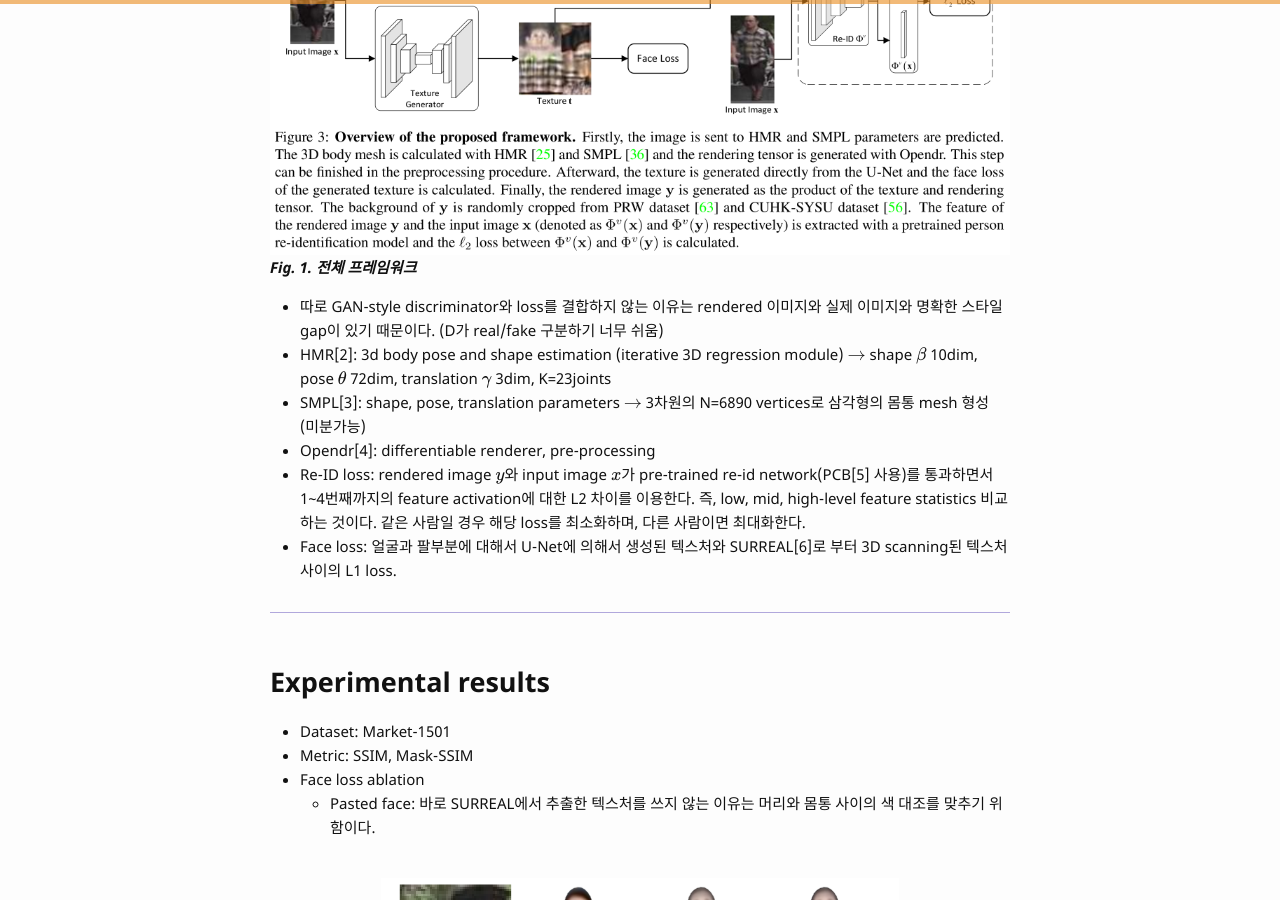
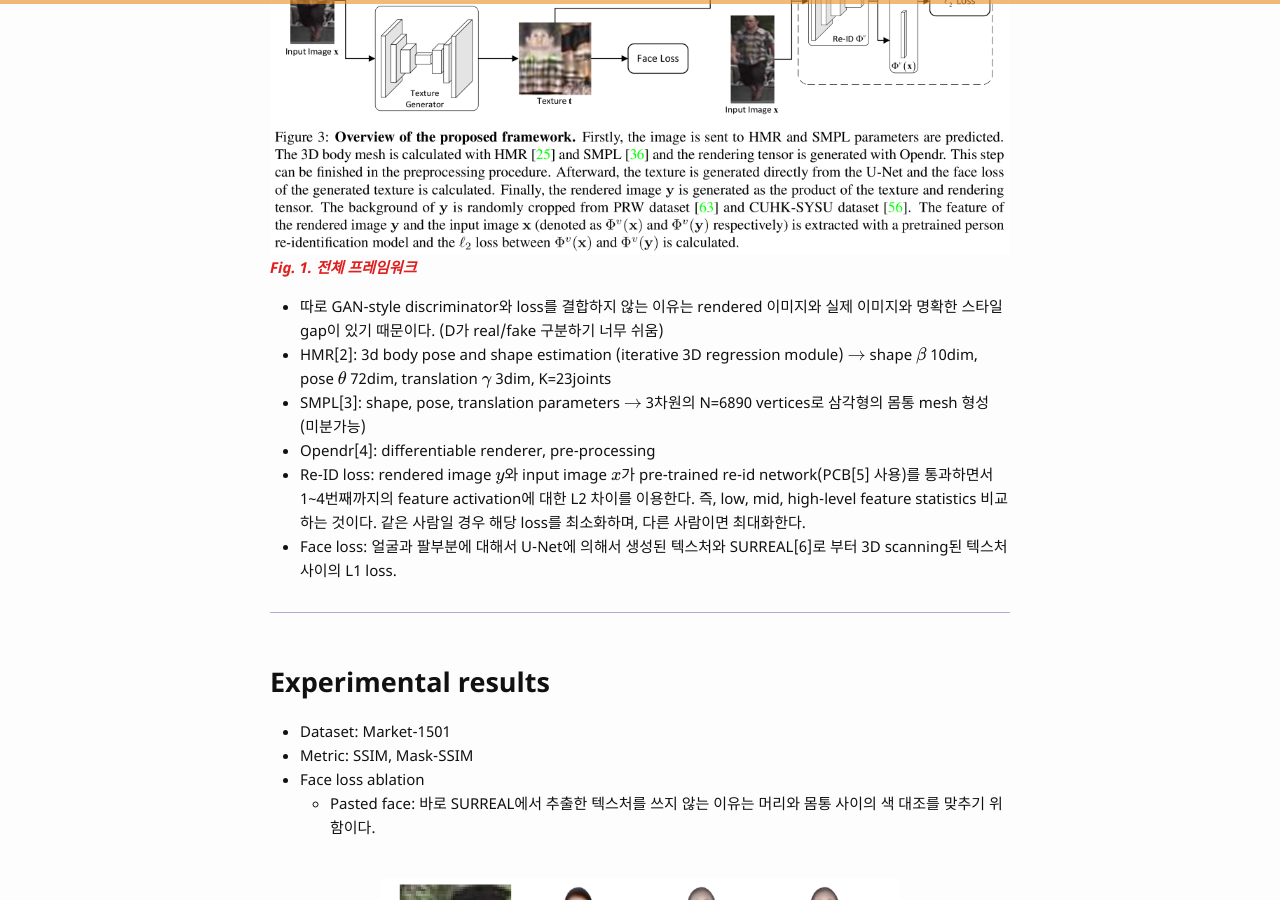
Before and after one commit to bismex/bismex.github.io, a Jekyll site: the page built from _posts/2019-05-22-3DTG.md, in a window 1280 px wide and 900 px high, scrolled down 1204 px. Built offline with Jekyll 4.4.1, drawn with Linux system fonts in a browser that asks for light colours; formulas are drawn with MathJax 3.

Commit message:
Update 2019-05-22-3DTG.md

```diff
--- a/_posts/2019-05-22-3DTG.md
+++ b/_posts/2019-05-22-3DTG.md
@@ -38,7 +38,7 @@ tags: CV re-id generative-model supervised gan 3d
 <br/>
 ![picture]({{ '/assets/images/3DTG01.png' | relative_url }})
 {: style="width: 100%;" class="center"}
-***Fig. 1. 전체 프레임워크***
+<span style="color: #e01f1f;">***Fig. 1. 전체 프레임워크***</span>
 
 - 따로 GAN-style discriminator와 loss를 결합하지 않는 이유는 rendered 이미지와 실제 이미지와 명확한 스타일 gap이 있기 때문이다. (D가 real/fake 구분하기 너무 쉬움)
 - HMR[2]: 3d body pose and shape estimation (iterative 3D regression module) $$\rightarrow$$ shape $$\beta$$ 10dim, pose $$\theta$$ 72dim, translation $$\gamma$$ 3dim, K=23joints
@@ -59,7 +59,7 @@ tags: CV re-id generative-model supervised gan 3d
 <br/>
 ![picture]({{ '/assets/images/3DTG02.png' | relative_url }})
 {: style="width: 70%;" class="center"}
-***Fig. 2. Face loss에 대한 ablation studies***
+<span style="color: #e01f1f;">***Fig. 2. Face loss에 대한 ablation studies***</span>
 
 - Re-ID loss ablation 1
   - Perceptual loss: ImageNet 통과한 것이며 바디 텍스쳐만을 보기 보다는 전반적인 텍스쳐를 맞추는 경향이 있어서 안 좋다.
@@ -68,7 +68,7 @@ tags: CV re-id generative-model supervised gan 3d
 <br/>
 ![picture]({{ '/assets/images/3DTG03.png' | relative_url }})
 {: style="width: 70%;" class="center"}
-***Fig. 2. Re-ID loss에 대한 ablation studies 1***
+<span style="color: #e01f1f;">***Fig. 2. Re-ID loss에 대한 ablation studies 1***</span>
 
 - Re-ID loss ablation 2
   - Deep features: re-id network의 마지막 특징벡터의 L1 loss 사용. deep feature만으로는 상세한 텍스처를 표현하기 힘들다는 한계점.
@@ -78,7 +78,7 @@ tags: CV re-id generative-model supervised gan 3d
 <br/>
 ![picture]({{ '/assets/images/3DTG003.png' | relative_url }})
 {: style="width: 70%;" class="center"}
-***Fig. 3. Re-ID loss에 대한 ablation studies 2***
+<span style="color: #e01f1f;">***Fig. 3. Re-ID loss에 대한 ablation studies 2***</span>
 
 ---
 
```
